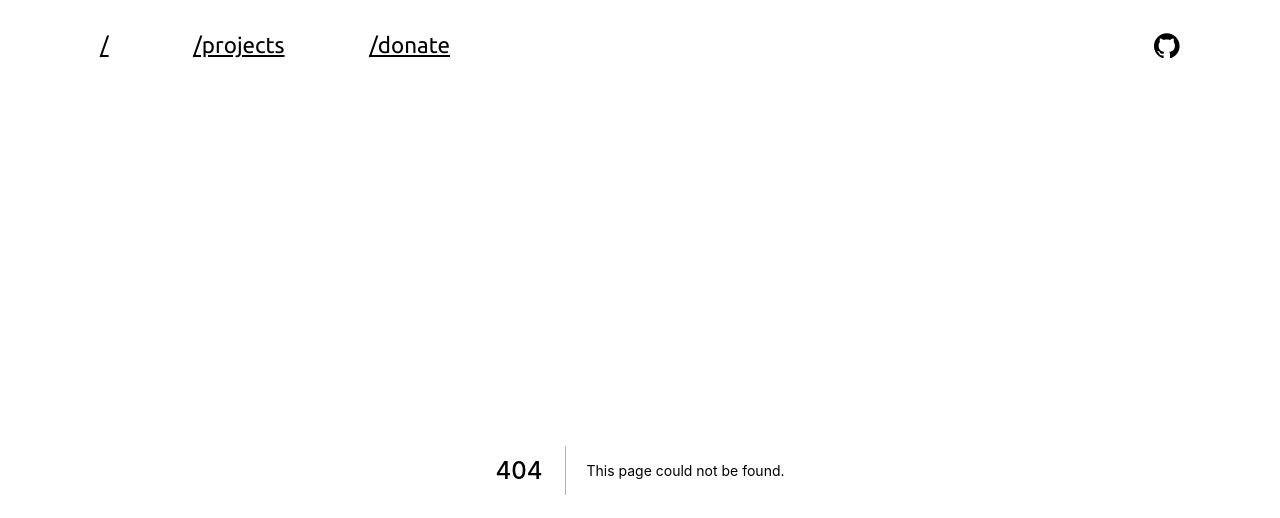
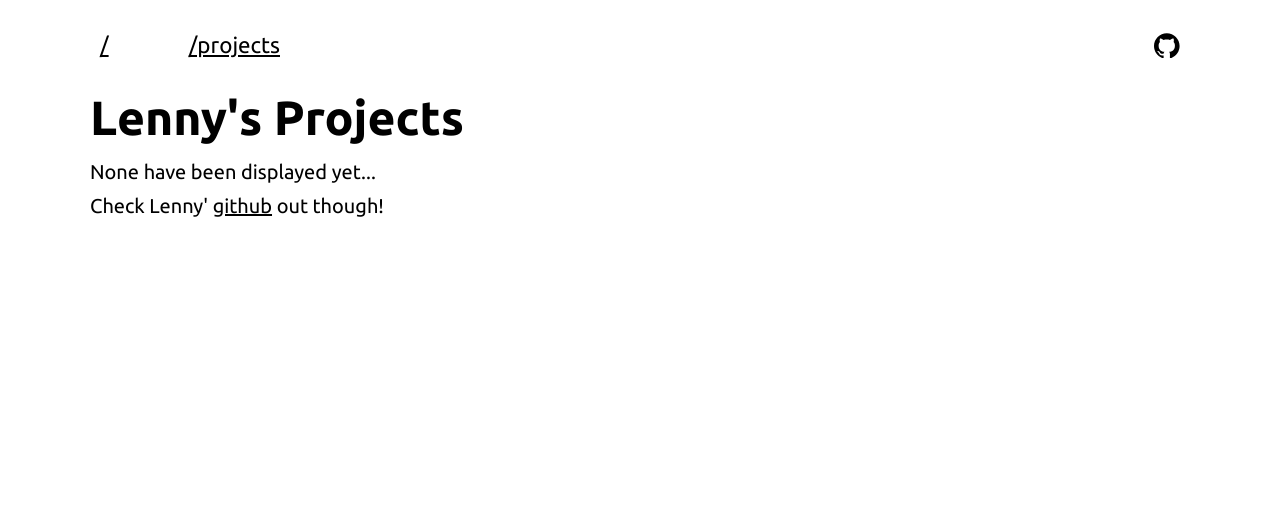
Before and after one commit to leomet07/nextportfolio, a Next.js app: page /projects in a window 1280 px wide. Before the commit this address had no page. Shown: the top 518 px of the page. Built offline with nearby package versions, Linux system fonts and the light colour scheme.

Commit message:
Simplify Navbar + add projects page + simplify Head tag

```diff
--- a/components/Navbar.tsx
+++ b/components/Navbar.tsx
@@ -16,13 +16,6 @@ function Navbar() {
 				>
 					<Link href="/projects">/projects</Link>
 				</div>
-				<div
-					className={
-						styles.link_container + " " + styles.additional_link
-					}
-				>
-					<Link href="/donate">/donate</Link>
-				</div>
 			</nav>
 			<div id={styles.socials}>
 				<div id={styles.github_link}>
--- a/pages/_app.tsx
+++ b/pages/_app.tsx
@@ -1,10 +1,14 @@
 import "../styles/globals.css";
 import type { AppProps } from "next/app";
 import Navbar from "../components/Navbar";
+import Head from "next/head";
 
 function MyApp({ Component, pageProps }: AppProps) {
 	return (
 		<>
+			<Head>
+				<link rel="icon" href="/favicon.ico" />
+			</Head>
 			<div id="content_wrapper">
 				<div id="navbar_container">
 					<Navbar />
--- a/pages/index.tsx
+++ b/pages/index.tsx
@@ -1,14 +1,12 @@
-import type { NextPage } from "next";
 import Head from "next/head";
 import styles from "../styles/Home.module.css";
 
-const Home: NextPage = () => {
+const Home = () => {
 	return (
 		<div className={styles.container}>
 			<Head>
 				<title>Lenny Metlitsky</title>
-				<meta name="description" content="Lenny " />
-				<link rel="icon" href="/favicon.ico" />
+				<meta name="description" content="Lenny Metlitsky" />
 			</Head>
 
 			<main className={styles.main}>
--- /dev/null
+++ b/pages/projects.tsx
@@ -0,0 +1,24 @@
+import Head from "next/head";
+import styles from "../styles/Projects.module.css";
+
+const Projects = () => {
+	return (
+		<div className={styles.container}>
+			<Head>
+				<title>Lenny&apos;s Projects</title>
+				<meta name="description" content="Lenny's projects" />
+			</Head>
+
+			<main className={styles.main}>
+				<h1 className={styles.title}>Lenny&apos;s Projects</h1>
+				<p>None have been displayed yet...</p>
+				<p>
+					Check Lenny&apos;{" "}
+					<a href="https://github.com/leomet07">github</a> out though!
+				</p>
+			</main>
+		</div>
+	);
+};
+
+export default Projects;
--- a/styles/Navbar.module.css
+++ b/styles/Navbar.module.css
@@ -24,8 +24,8 @@
 #navbar {
 	height: 100%;
 	width: 50%;
-	min-width: 200px;
-	max-width: 350px;
+	min-width: 120px;
+	max-width: 180px;
 	display: flex;
 	align-items: center;
 	justify-content: space-between;
--- /dev/null
+++ b/styles/Projects.module.css
@@ -0,0 +1,42 @@
+.main {
+	/* Set the minimum height to be the entire page except for the navbar and its margin */
+	min-height: calc(100vh - (50px + 20px));
+
+	width: 100%;
+	padding-top: 20px;
+}
+
+.title {
+	font-size: 3rem;
+	margin-bottom: 15px;
+}
+
+.main p {
+	font-size: 1.25rem;
+	margin-top: 10px;
+	margin-bottom: 10px;
+}
+@media (max-width: 440px) {
+	.title {
+		font-size: 2.5rem;
+		margin-bottom: 15px;
+	}
+}
+
+@media (max-width: 340px) {
+	.title {
+		font-size: 2.25rem;
+		margin-bottom: 15px;
+	}
+}
+
+@media (max-width: 305px) {
+	.title {
+		font-size: 2rem;
+		margin-bottom: 15px;
+	}
+}
+
+.main p a {
+	text-decoration: underline;
+}
```
